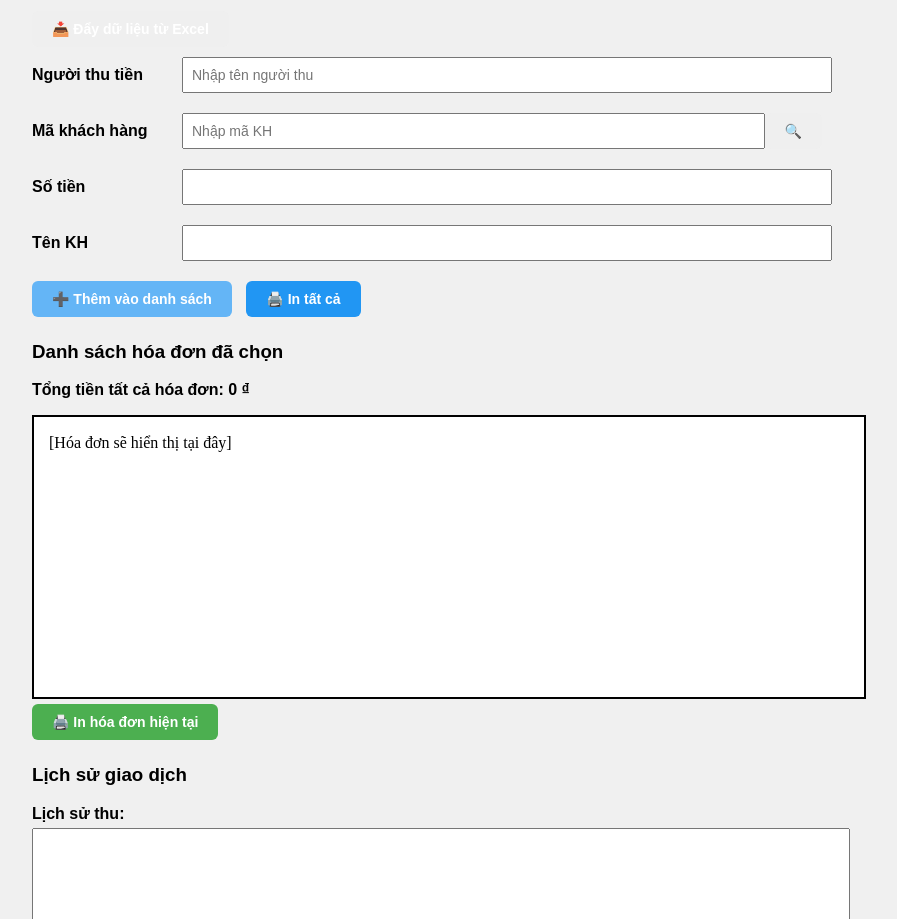
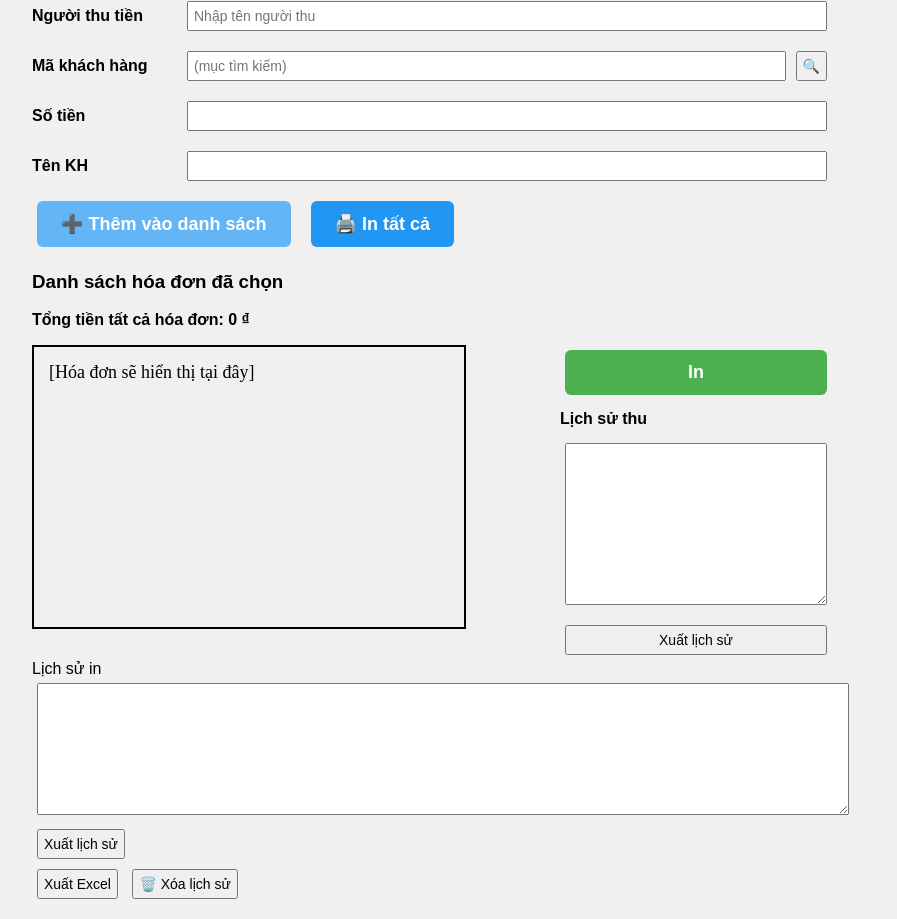
Before and after one commit to Megumi112/tiendien, a plain HTML site: page index.html in a window 1280 px wide. Shown: the part 102-1021 px from the top of the page, without its empty margins (208-1105 px from the left). Drawn offline with Linux system fonts and the light colour scheme.

Commit message:
Add files via upload

```diff
--- a/index.html
+++ b/index.html
@@ -5,68 +5,111 @@
 <title>Thu tiền điện</title>
 <script src="https://cdnjs.cloudflare.com/ajax/libs/xlsx/0.18.5/xlsx.full.min.js"></script>
 <style>
-    body { font-family: Arial, sans-serif; margin: 20px auto; background: #f0f0f0; max-width: 800px; padding: 20px; border-radius: 10px; }
-    input, button, textarea { margin: 5px 0; padding: 8px; font-size: 14px; }
-    .input-group { display: flex; align-items: center; margin-bottom: 10px; }
-    .input-group label { width: 150px; font-weight: bold; }
-    .input-group input { flex: 1; }
-    button {
-      padding: 10px 20px;
+    body { font-family: Arial, sans-serif; margin: 20px; background: #f0f0f0; max-width: 800px; margin:auto; padding:20px; border-radius:10px; }
+    input, button, textarea { margin: 5px; padding: 5px; font-size: 14px; }
+    .input-group {
+        display: flex;
+        align-items: center;
+        margin-bottom: 10px;
+    }
+    .input-group label {
+        width: 150px;
+        font-weight: bold;
+    }
+    .input-group input {
+        flex: 1;
+    }
+    #hoaDon {
+        width: 400px;
+        min-height: 250px;
+        border: 2px solid black;
+        padding: 15px;
+        white-space: normal;
+        font-size: 18px;
+        font-family: 'Times New Roman', serif;
+        line-height: 1.2;
+    }
+    #hoaDon p { margin: 0; }
+    #lichSuIn {
+        width: 100%;
+        height: 120px;
         font-size: 14px;
+        white-space: nowrap;
+        overflow-x: auto;
+    }
+    #lichSuThu {
+        width: 250px;
+        height: 150px;
+    }
+    #inButton {
+        padding: 12px 24px;
+        font-size: 18px;
         font-weight: bold;
+        background-color: #4CAF50;
         color: white;
         border: none;
         border-radius: 6px;
         cursor: pointer;
-      margin-right: 10px;
     }
-    #themButton { background-color: #64B5F6; }
-    #inButton { background-color: #4CAF50; }
-    #inTatCaButton { background-color: #2196F3; }
-    #xuatButton { background-color: #FF9800; }
-    #xoaButton { background-color: #f44336; }
-    #hoaDon {
-      width: 100%;
-      min-height: 250px;
-      border: 2px solid black;
-      padding: 15px;
-      font-size: 16px;
-      background: white;
-      line-height: 1.4;
-      font-family: 'Times New Roman', serif;
+    #inButton:hover {
+        background-color: #45a049;
     }
-    #hoaDon p { margin: 0; }
-    textarea { width: 100%; height: 100px; resize: vertical; }
     @media print {
         body * { visibility: hidden; }
         #hoaDon, #hoaDon * { visibility: visible; }
         #hoaDon { position: absolute; top: 0; left: 0; width: 100%; }
     }
+
+#inTatCaButton {
+    padding: 12px 24px;
+    font-size: 18px;
+    font-weight: bold;
+    background-color: #2196F3;
+    color: white;
+    border: none;
+    border-radius: 6px;
+    cursor: pointer;
+}
+#inTatCaButton:hover {
+    background-color: #1976D2;
+}
+
+
+#themButton {
+    padding: 12px 24px;
+    font-size: 18px;
+    font-weight: bold;
+    background-color: #64B5F6;
+    color: white;
+    border: none;
+    border-radius: 6px;
+    cursor: pointer;
+}
+#themButton:hover {
+    background-color: #42A5F5;
+}
+
 </style>
 </head>
 <body>
-
+<div style="display:flex; align-items:center; justify-content:space-between; margin-bottom:10px;">
     <h2>Thu tiền điện</h2>
-
-<!-- Đẩy dữ liệu -->
-<div>
-  <button onclick="document.getElementById('fileInput').click()">📥 Đẩy dữ liệu từ Excel</button>
-  <input type="file" id="fileInput" accept=".xlsx" onchange="docFileExcel(event)" style="display:none"/>
+    <div class="row">
+        <button onclick="document.getElementById('fileInput').click()" type="button">Đẩy dữ liệu</button>
+        <input accept=".xlsx" id="fileInput" onchange="docFileExcel(event)" style="display:none" type="file"/>
+    </div>
 </div>
 
-<!-- Nhập và tìm khách hàng -->
 <div class="input-group">
   <label>Người thu tiền</label>
   <input id="nguoiThuTien" placeholder="Nhập tên người thu"/>
 </div>
-
 <div class="input-group">
   <label>Mã khách hàng</label>
-  <input id="maKH" list="danhSachKH" onkeydown="if(event.key==='Enter'){timKiemMaKH()}" placeholder="Nhập mã KH"/>
+  <input id="maKH" list="danhSachKH" onkeydown="if(event.key==='Enter'){timKiemMaKH()}" placeholder="(mục tìm kiếm)"/>
   <datalist id="danhSachKH"></datalist>
-  <button onclick="timKiemMaKH()">🔍</button>
+  <button onclick="timKiemMaKH()" type="button">🔍</button>
 </div>
-
 <div class="input-group">
   <label>Số tiền</label>
   <input id="soTien" readonly/>
@@ -76,38 +119,42 @@
   <input id="tenKH" readonly/>
 </div>
 
-<!-- Nút xử lý -->
+
+
+<div style="display:flex; gap:10px; align-items:center; margin-bottom:10px;">
   <button id="themButton" onclick="themVaoDanhSach()">➕ Thêm vào danh sách</button>
   <button id="inTatCaButton" onclick="inTatCaHoaDon()">🖨️ In tất cả</button>
+</div>
+
+
 
 <h3>Danh sách hóa đơn đã chọn</h3>
-<ul id="danhSachHoaDon"></ul>
+<ul id="danhSachHoaDon" style="padding-left: 20px;"></ul>
 <p><strong>Tổng tiền tất cả hóa đơn: <span id="tongTienTatCa">0 ₫</span></strong></p>
 
-<div>
+
+<div style="display:flex; gap:10px; align-items:flex-start; margin-top:10px;">
+  <div style="flex:1;">
     <div id="hoaDon">[Hóa đơn sẽ hiển thị tại đây]</div>
   </div>
-
-<!-- In đơn lẻ -->
-<button id="inButton" onclick="inHoaDon()">🖨️ In hóa đơn hiện tại</button>
-
-<!-- Lịch sử -->
-<h3>Lịch sử giao dịch</h3>
-<div>
-  <label><b>Lịch sử thu:</b></label>
+  <div style="display:flex; flex-direction:column; gap:10px;">
+    <button id="inButton" onclick="inHoaDon()">In</button>
+    <label><b>Lịch sử thu</b></label>
     <textarea id="lichSuThu" readonly></textarea>
-  <button onclick="xuatLichSu('thu')">📄 Xuất TXT Thu</button>
+    <button onclick="xuatLichSu('thu')">Xuất lịch sử</button>
+  </div>
 </div>
 
-<div>
-  <label><b>Lịch sử in:</b></label>
-  <textarea id="lichSuIn" readonly></textarea>
-  <button onclick="xuatLichSu('in')">📄 Xuất TXT In</button>
+<div class="row">
+  <div style="flex: 1;">
+    <label>Lịch sử in</label><br/>
+    <textarea id="lichSuIn" readonly></textarea><br/>
+    <button onclick="xuatLichSu('in')" type="button">Xuất lịch sử</button>
+  </div>
 </div>
 
-<!-- Xuất & Xóa -->
-<button id="xuatButton" onclick="xuatLichSuExcel()">📤 Xuất Excel (2 sheet)</button>
-<button id="xoaButton" onclick="xoaLichSu()">🗑️ Xóa toàn bộ lịch sử</button>
+<button onclick="xuatLichSuExcel()" type="button">Xuất Excel</button>
+<button onclick="xoaLichSu()" type="button">🗑️ Xóa lịch sử</button>
 
 <script>
 let duLieu = [];
@@ -117,28 +164,6 @@ let hoaDonDaChon = [];
 
 function formatVND(number) {
   return Number(number).toLocaleString('vi-VN') + ' ₫';
-}
-
-function docFileExcel(event) {
-  const file = event.target.files[0];
-  const reader = new FileReader();
-  reader.onload = (e) => {
-    const data = new Uint8Array(e.target.result);
-    const workbook = XLSX.read(data, { type: "array" });
-    const sheet = workbook.Sheets[workbook.SheetNames[0]];
-    duLieu = XLSX.utils.sheet_to_json(sheet);
-
-    const dataList = document.getElementById("danhSachKH");
-    dataList.innerHTML = "";
-    duLieu.forEach(row => {
-      const option = document.createElement("option");
-      option.value = row.MA_KHTT;
-      dataList.appendChild(option);
-    });
-
-    alert("Đẩy dữ liệu thành công!");
-  };
-  reader.readAsArrayBuffer(file);
 }
 
 function timKiemMaKH() {
@@ -168,7 +193,7 @@ function hienThiHoaDon(maKH, tenKH, soTien) {
   const gio = now.toTimeString().split(' ')[0];
   const thoiGian = `Ngày ${ngay}, Giờ ${gio}`;
   const noiDung = `
-    <div style="text-align:center; font-weight:bold;">BIÊN LAI NHẬN TIỀN</div>
+    <div style="text-align:center; font-weight:bold;">BIÊN LAI NHẬN TIỀN CHUYỂN KHOẢN</div>
     <p>Mã KH: ${maKH}</p>
     <p>Tên KH: ${tenKH}</p>
     <p>Số Tiền: ${formatVND(soTien)}</p>
@@ -234,8 +259,8 @@ function inTatCaHoaDon() {
     const thoiGian = `Ngày ${ngay}, Giờ ${gio}`;
 
     html += `
-      <div style="page-break-after: always;">
-        <div style="text-align:center; font-weight:bold;">BIÊN LAI NHẬN TIỀN</div>
+      <div style="page-break-after: always; padding-bottom:20px;">
+        <div style="text-align:center; font-weight:bold;">BIÊN LAI NHẬN TIỀN CHUYỂN KHOẢN</div>
         <p>Mã KH: ${kh.MA_KHTT}</p>
         <p>Tên KH: ${kh.TEN_KHTT}</p>
         <p>Số Tiền: ${formatVND(kh.TONG_NOP)}</p>
@@ -257,14 +282,22 @@ function inTatCaHoaDon() {
 
   const printArea = document.createElement("div");
   printArea.innerHTML = html;
+  printArea.style.display = "none";  // tránh hiển thị ra giao diện chính
+
+  document.body.appendChild(printArea);
+
+  const originalContent = document.body.innerHTML;
   document.body.innerHTML = printArea.innerHTML;
   window.print();
-  location.reload();
+  document.body.innerHTML = originalContent;
+  location.reload(); // tải lại trang sau khi in xong để khôi phục lại UI
 }
 
 function capNhatLichSu() {
-  document.getElementById("lichSuIn").value = lichSuIn.map(item => `(${item.thoiGian}) ${item.maKH} - ${item.tenKH}: ${formatVND(item.soTien)}`).join("\n");
-  document.getElementById("lichSuThu").value = lichSuThu.map(item => `(${item.thoiGian}) ${item.maKH} - ${item.tenKH}: ${formatVND(item.soTien)}`).join("\n");
+  const inText = lichSuIn.map(item => `(${item.thoiGian}) ${item.maKH} - ${item.tenKH}: ${formatVND(item.soTien)}`).join("\n");
+  const thuText = lichSuThu.map(item => `(${item.thoiGian}) ${item.maKH} - ${item.tenKH}: ${formatVND(item.soTien)}`).join("\n");
+  document.getElementById("lichSuIn").value = inText;
+  document.getElementById("lichSuThu").value = thuText;
 }
 
 function xuatLichSu(loai) {
@@ -277,21 +310,32 @@ function xuatLichSu(loai) {
   a.click();
 }
 
-// ✅ Xuất Excel gồm 2 sheet: In & Thu
 function xuatLichSuExcel() {
+  const ws = XLSX.utils.json_to_sheet([...lichSuIn.map(e => ({ ...e, Loai: 'In' })), ...lichSuThu.map(e => ({ ...e, Loai: 'Thu' }))]);
   const wb = XLSX.utils.book_new();
+  XLSX.utils.book_append_sheet(wb, ws, "Lịch Sử");
+  XLSX.writeFile(wb, "lich_su.xlsx");
+}
 
-  const wsIn = XLSX.utils.json_to_sheet(lichSuIn.map(e => ({
-    "Mã KH": e.maKH, "Tên KH": e.tenKH, "Số Tiền": e.soTien, "Thời Gian": e.thoiGian
-  })));
-  XLSX.utils.book_append_sheet(wb, wsIn, "Lịch Sử In");
-
-  const wsThu = XLSX.utils.json_to_sheet(lichSuThu.map(e => ({
-    "Mã KH": e.maKH, "Tên KH": e.tenKH, "Số Tiền": e.soTien, "Thời Gian": e.thoiGian
-  })));
-  XLSX.utils.book_append_sheet(wb, wsThu, "Lịch Sử Thu");
-
-  XLSX.writeFile(wb, "lich_su.xlsx");
+function docFileExcel(event) {
+  const file = event.target.files[0];
+  const reader = new FileReader();
+  reader.onload = (e) => {
+    const data = new Uint8Array(e.target.result);
+    const workbook = XLSX.read(data, { type: "array" });
+    const sheetName = workbook.SheetNames[0];
+    const sheet = workbook.Sheets[sheetName];
+    duLieu = XLSX.utils.sheet_to_json(sheet);
+    const dataList = document.getElementById("danhSachKH");
+    dataList.innerHTML = "";
+    duLieu.forEach(row => {
+      const option = document.createElement("option");
+      option.value = row.MA_KHTT;
+      dataList.appendChild(option);
+    });
+    alert("Đẩy dữ liệu thành công!");
+  };
+  reader.readAsArrayBuffer(file);
 }
 
 function xoaLichSu() {
```
Lines whose indentation alone changed are shown as unchanged.
